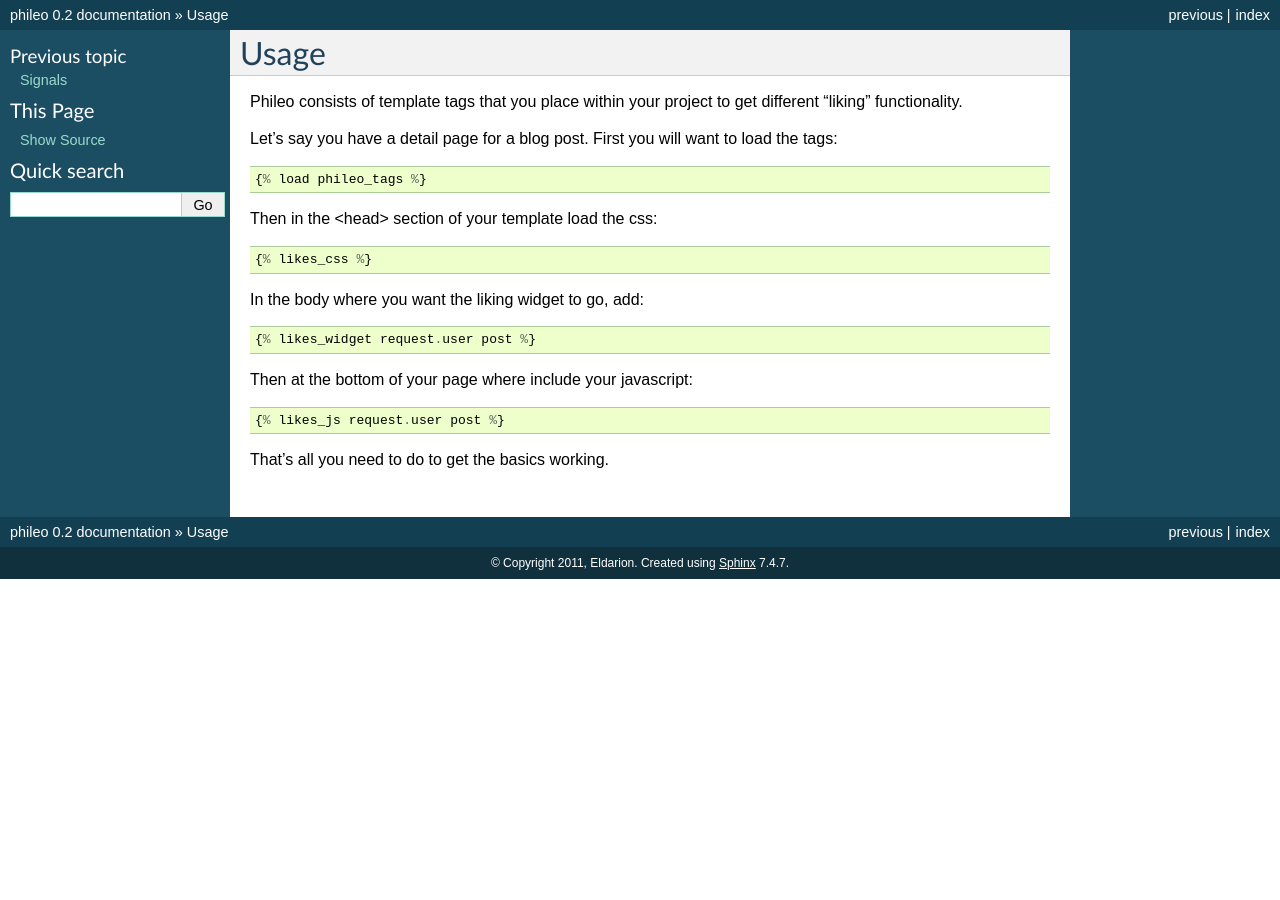
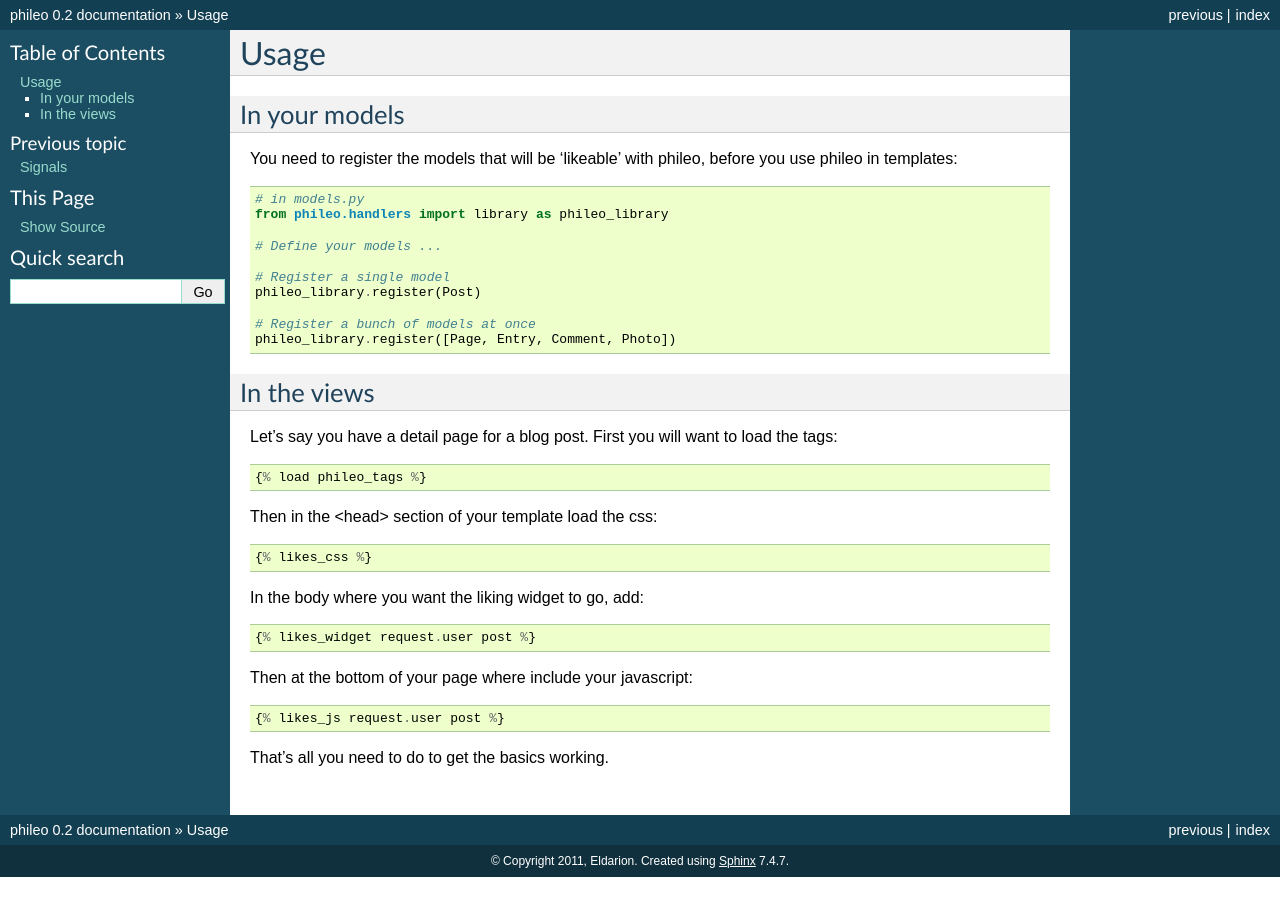
Before and after one commit to pinax/pinax-likes, a Sphinx documentation site: the page built from docs/usage.rst, in a window 1280 px wide. Built offline with Sphinx 7.4.7, drawn with Linux system fonts in a browser that asks for light colours.

Commit message:
Likeable models must be registered with phileo first

```diff
--- a/docs/usage.rst
+++ b/docs/usage.rst
@@ -3,8 +3,25 @@
 Usage
 =====
 
-Phileo consists of template tags that you place within your project
-to get different "liking" functionality.
+In your models
+--------------
+
+You need to register the models that will be 'likeable' with phileo, before
+you use phileo in templates::
+
+    # in models.py
+    from phileo.handlers import library as phileo_library
+
+    # Define your models ...
+
+    # Register a single model
+    phileo_library.register(Post)
+
+    # Register a bunch of models at once
+    phileo_library.register([Page, Entry, Comment, Photo])
+
+In the views
+------------
 
 Let's say you have a detail page for a blog post. First you will want
 to load the tags::
```
Also changed, not shown: docs/changelog.rst (+7 -0 lines), 3 other files.
